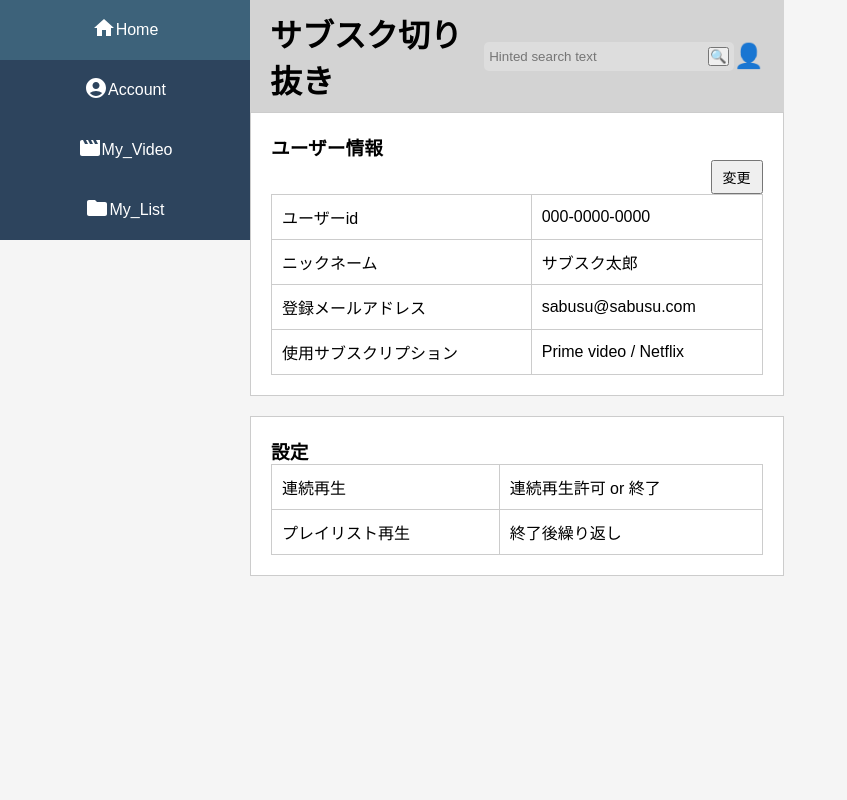
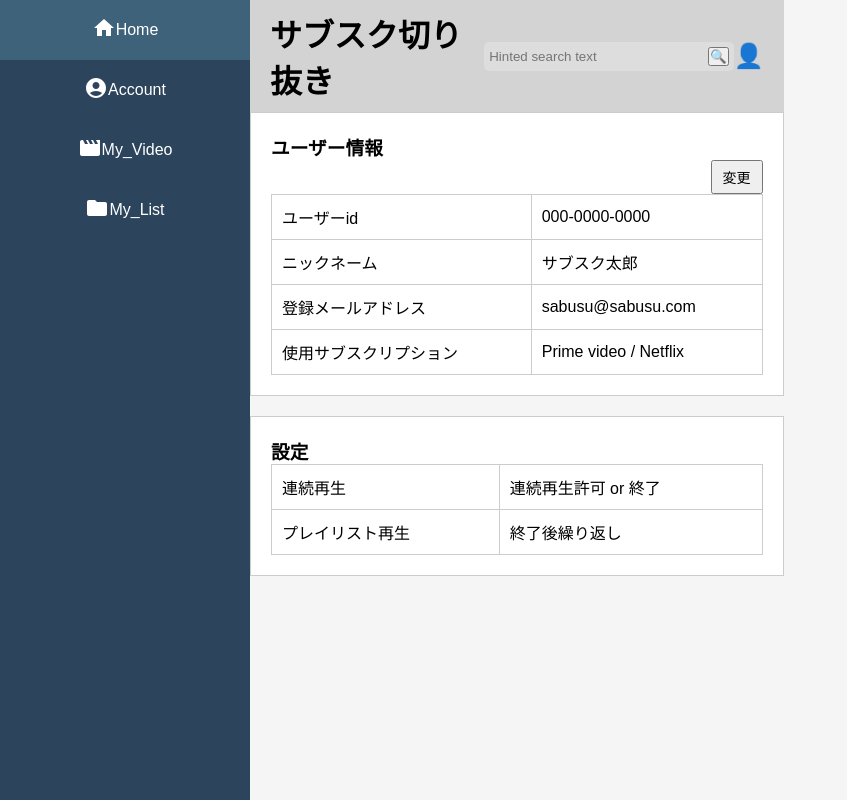
Before and after one commit to sabamisoyaki/react--site, a Next.js app: page /site_data/account in a window 1280 px wide. Shown: the whole page, without its empty margins (0-847 px from the left). Built offline with nearby package versions, Linux system fonts and the light colour scheme.

Commit message:
簡易修正

```diff
--- a/src/app/globals.css
+++ b/src/app/globals.css
@@ -4,14 +4,13 @@
   height: 100%;
 }
 * {
-
   margin: 0;
   padding: 0;
   box-sizing: border-box;
   font-family: Arial, sans-serif;
 }
 
-body {
+html,body {
   height: 100%;
   display: flex;
   background-color: #f5f5f5;
```
